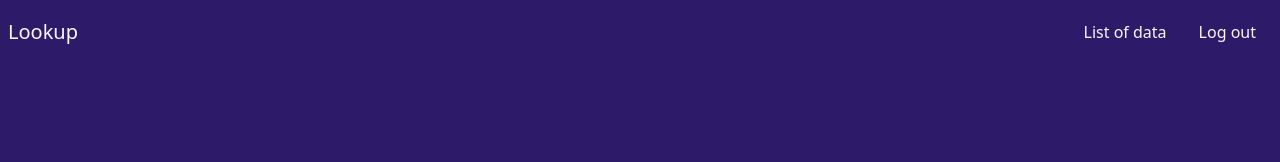
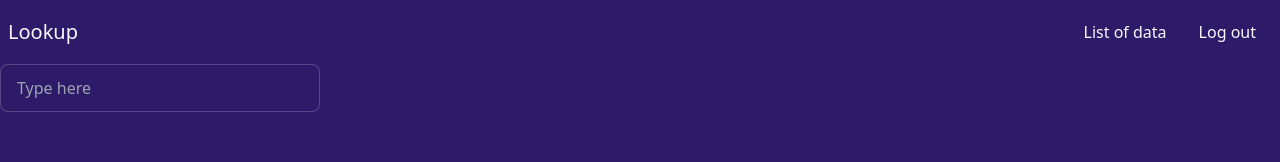
Before and after one commit to 52617365/Lookup, a Next.js app: page /lookup in a window 1280 px wide. Shown: the top 162 px of the page. Built offline with nearby package versions, Linux system fonts and the light colour scheme.

Commit message:
Added a text input field which is not yet aligned correctly.
Signed-off-by: mustafabroski <youremail@yourdomain.com>

```diff
--- /dev/null
+++ b/components/TextInput.tsx
@@ -0,0 +1,5 @@
+export default function TextInput() {
+    return (
+        <input type="text" placeholder="Type here" className="input input-bordered w-full max-w-xs"/>
+    )
+}
--- a/pages/lookup.tsx
+++ b/pages/lookup.tsx
@@ -1,8 +1,14 @@
-import { NextPage } from "next/types";
+import {NextPage} from "next/types";
 import Topnav from "../components/Topnav";
+import TextInput from "../components/TextInput";
 
 const Lookup: NextPage = () => {
-  return <Topnav />;
+    return (
+        <>
+            <Topnav/>
+            <TextInput/>
+        </>
+    )
 };
 
 export default Lookup;
```
